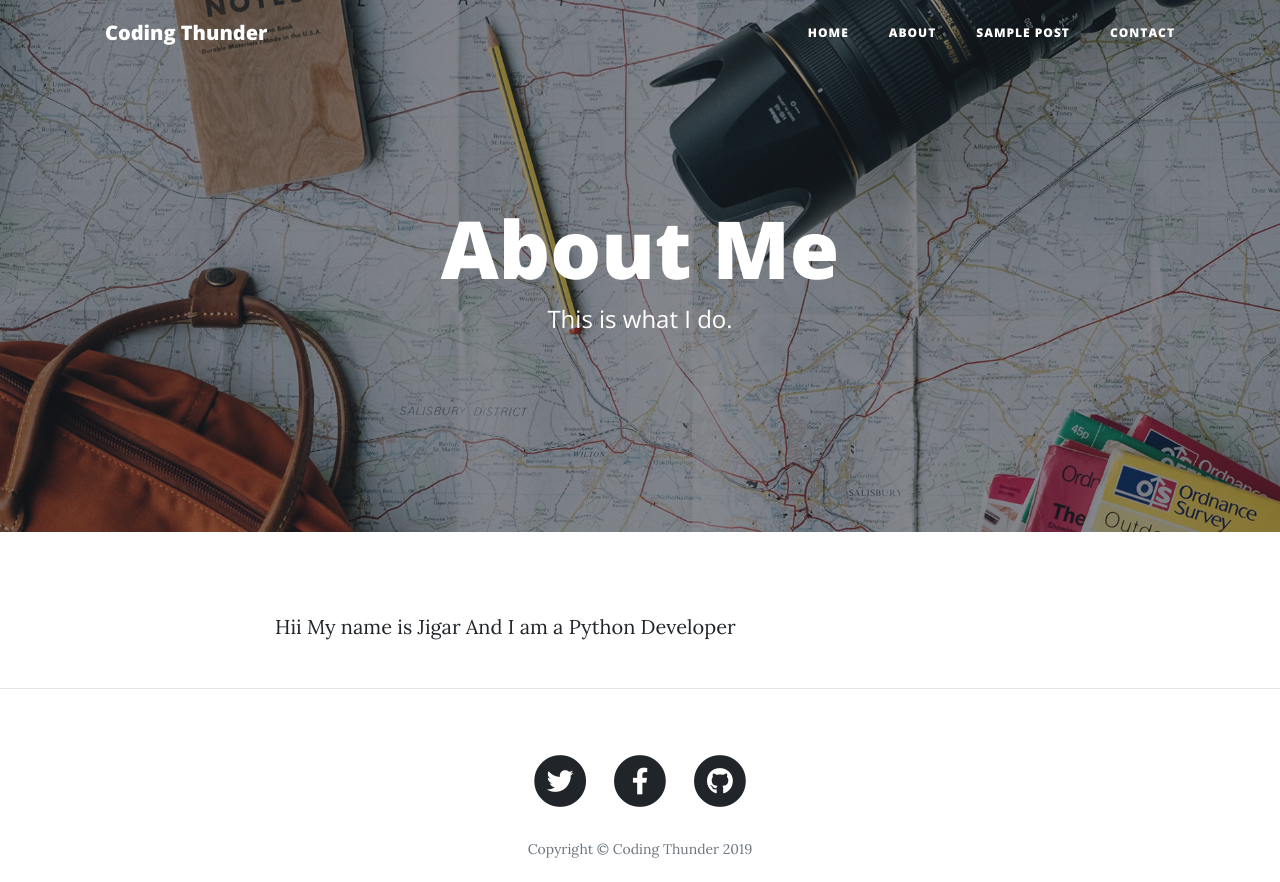
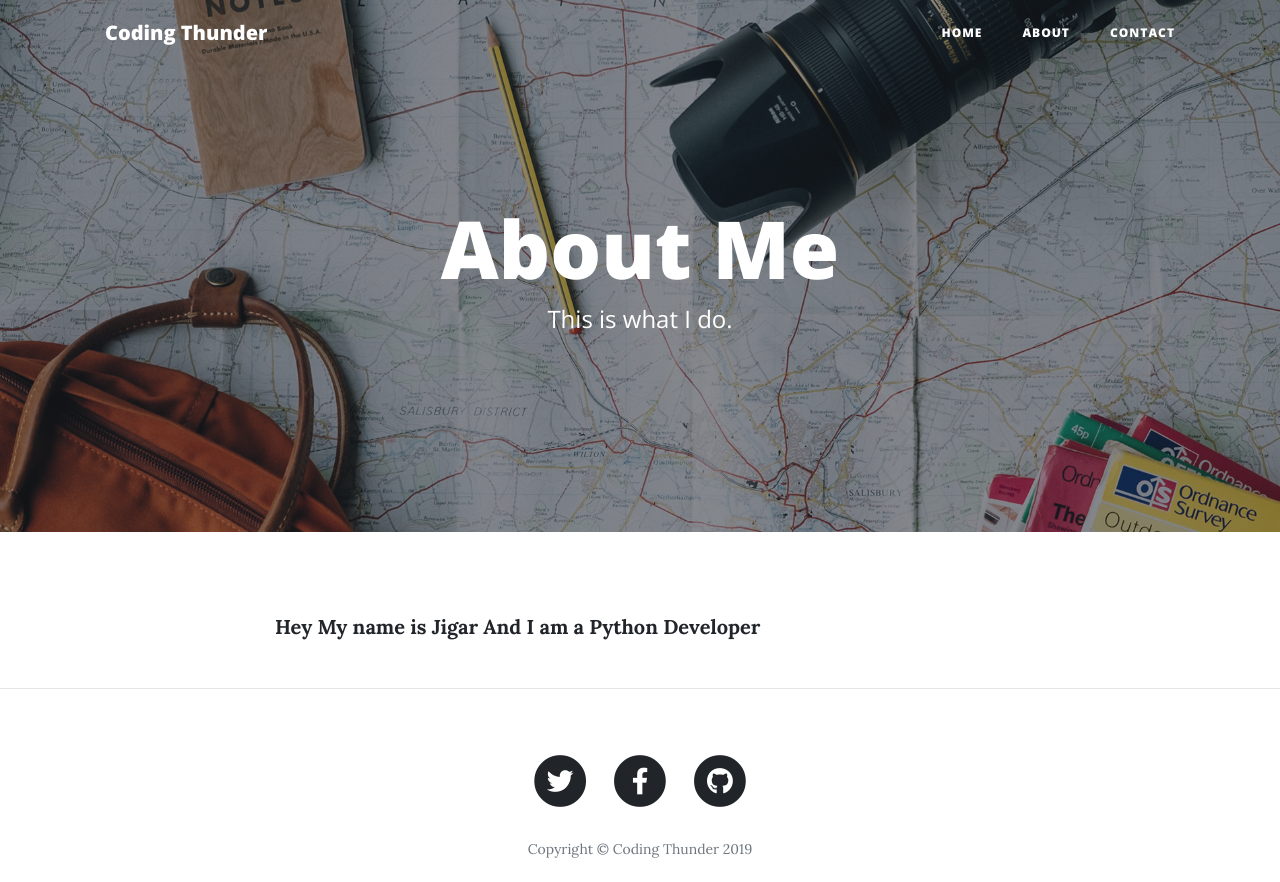
Before and after one commit to jigarviroja/FlaskApp, a Flask app: page /about in a window 1280 px wide. Shown: the top 882 px of the page. Run offline with Flask 2, Linux system fonts and the light colour scheme; some libraries are stand-ins or nearby versions.

Commit message:
some articals are posted

```diff
--- a/config.json
+++ b/config.json
@@ -8,8 +8,8 @@
     "gh_url": "https://github.com/codingthunder",
     "blog_name": "Coding Thunder",
     "tag_line": "A Blog For Anybody",
-    "about_text": "Hii My name is Jigar And I am a Python Developer",
-    "no_of_post": "4",
+    "about_text": "Hey My name is Jigar And I am a Python Developer",
+    "no_of_post": 4,
     "login_image": "login.svg",
     "username": "jigar",
     "userpass": "123456"
--- a/main.py
+++ b/main.py
@@ -41,7 +41,7 @@ class Posts(db.Model):
 
 @app.route("/")
 def home():
-    posts = Posts.query.filter_by().all()[0:3]
+    posts = Posts.query.filter_by().all()[0:params['no_of_post']]
     return render_template('index.html', params=params, posts=posts)
 
 
--- a/templates/about.html
+++ b/templates/about.html
@@ -19,7 +19,7 @@
 <div class="container">
   <div class="row">
     <div class="col-lg-8 col-md-10 mx-auto">
-      <p>{{params['about_text']}}</p>
+      <p><b>{{params['about_text']}}</b></p>
     </div>
   </div>
 </div>
--- a/templates/dashboard.html
+++ b/templates/dashboard.html
@@ -41,7 +41,7 @@
                     {% for post in posts %}
                     <tr>
                         <td>{{post.srno}}</td>
-                        <td>{{post.title}}</td>
+                        <td><a href="/post/{{post.slug}}">{{post.title}}</a></td>
                         <td>{{post.date}}</td>
                         <td><a href="/edit/{{post.srno}}"><button type="button"
                                     class="btn btn-primary">Edit</button></a></td>
--- a/templates/index.html
+++ b/templates/index.html
@@ -36,7 +36,7 @@
                     <a href="#">Admin</a>
                     on {{post.add}}</p>
             </div>
-            {{post.content[0:140]}}....
+            {{post.content[0:140]}}....<b><a href="/post/{{post.slug}}">read more</a></b>
             <hr>
             </li></a>
             {% endfor %}
--- a/templates/layout.html
+++ b/templates/layout.html
@@ -32,7 +32,7 @@
     <!-- Navigation -->
     <nav class="navbar navbar-expand-lg navbar-light fixed-top" id="mainNav">
         <div class="container">
-            <a class="navbar-brand" href="index.html">{{params['blog_name']}}</a>
+            <a class="navbar-brand" href="/">{{params['blog_name']}}</a>
             <button class="navbar-toggler navbar-toggler-right" type="button" data-toggle="collapse"
                 data-target="#navbarResponsive" aria-controls="navbarResponsive" aria-expanded="false"
                 aria-label="Toggle navigation">
@@ -46,9 +46,6 @@
                     </li>
                     <li class="nav-item">
                         <a class="nav-link" href="/about">About</a>
-                    </li>
-                    <li class="nav-item">
-                        <a class="nav-link" href="/post">Sample Post</a>
                     </li>
                     <li class="nav-item">
                         <a class="nav-link" href="/contact">Contact</a>
```
Also changed, not shown: static/img/gta5.jpg (added), static/img/ironman.jpg (added).
